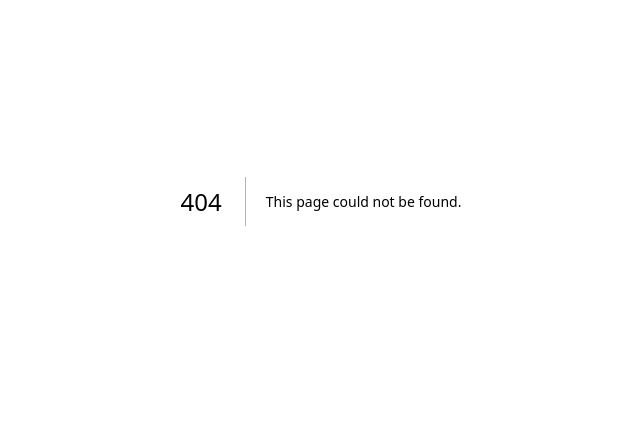
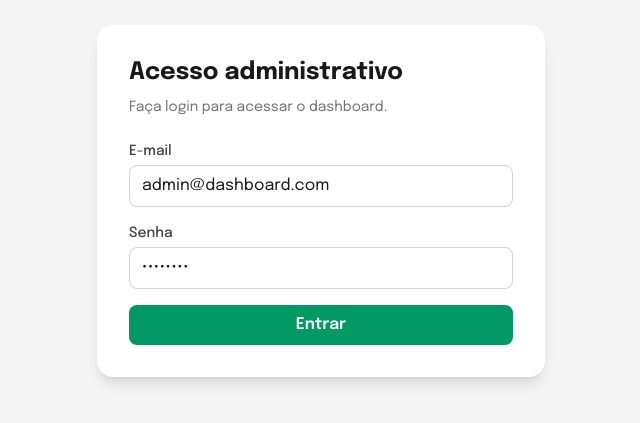
Before and after one commit to CaioRezende0/lp-start, a Next.js app: page /login in a window 1280 px wide. Before the commit this address had no page. Shown: the part 199-622 px from the top of the page, without its empty margins (319-959 px from the left). Built offline with nearby package versions, Linux system fonts and the light colour scheme.

Commit message:
feat: add admin login architecture and protected dashboard

```diff
--- /dev/null
+++ b/middleware.ts
@@ -0,0 +1,25 @@
+import { NextRequest, NextResponse } from 'next/server';
+import { verifySessionToken } from './src/lib/auth';
+
+export function middleware(request: NextRequest) {
+  const session = request.cookies.get('admin_session')?.value;
+  const isAuthenticated = Boolean(verifySessionToken(session));
+  const isAdminRoute = request.nextUrl.pathname.startsWith('/admin');
+  const isLoginRoute = request.nextUrl.pathname.startsWith('/login');
+
+  if (isAdminRoute && !isAuthenticated) {
+    const loginUrl = new URL('/login', request.url);
+    loginUrl.searchParams.set('callbackUrl', request.nextUrl.pathname);
+    return NextResponse.redirect(loginUrl);
+  }
+
+  if (isLoginRoute && isAuthenticated) {
+    return NextResponse.redirect(new URL('/admin', request.url));
+  }
+
+  return NextResponse.next();
+}
+
+export const config = {
+  matcher: ['/admin/:path*', '/login'],
+};
--- /dev/null
+++ b/src/app/admin/page.tsx
@@ -0,0 +1,37 @@
+import { cookies } from 'next/headers';
+import { verifySessionToken } from '@/lib/auth';
+import { LogoutButton } from '../components/admin/LogoutButton';
+
+const cards = [
+  { title: 'Novos usuários', value: '128', delta: '+14%' },
+  { title: 'Vendas no mês', value: 'R$ 84.320', delta: '+9%' },
+  { title: 'Tickets pendentes', value: '17', delta: '-3%' },
+  { title: 'Uptime', value: '99,98%', delta: '+0,01%' },
+];
+
+export default async function AdminPage() {
+  const token = (await cookies()).get('admin_session')?.value;
+  const user = verifySessionToken(token);
+
+  return (
+    <main className="min-h-screen bg-zinc-100">
+      <header className="flex items-center justify-between border-b bg-white px-6 py-4">
+        <div>
+          <p className="text-sm text-zinc-500">Dashboard administrativo</p>
+          <h1 className="text-xl font-bold text-zinc-900">Bem-vindo, {user?.name ?? 'Administrador'}</h1>
+        </div>
+        <LogoutButton />
+      </header>
+
+      <section className="grid gap-4 p-6 md:grid-cols-2 xl:grid-cols-4">
+        {cards.map((card) => (
+          <article key={card.title} className="rounded-xl bg-white p-5 shadow-sm">
+            <p className="text-sm text-zinc-500">{card.title}</p>
+            <p className="mt-2 text-2xl font-bold text-zinc-900">{card.value}</p>
+            <p className="mt-1 text-sm text-emerald-600">{card.delta}</p>
+          </article>
+        ))}
+      </section>
+    </main>
+  );
+}
--- /dev/null
+++ b/src/app/api/auth/login/route.ts
@@ -0,0 +1,25 @@
+import { NextResponse } from 'next/server';
+import { authenticateUser, createSessionToken } from '@/lib/auth';
+
+export async function POST(request: Request) {
+  const body = (await request.json()) as { email?: string; password?: string };
+
+  const user = authenticateUser(body.email ?? '', body.password ?? '');
+
+  if (!user) {
+    return NextResponse.json({ message: 'Credenciais inválidas.' }, { status: 401 });
+  }
+
+  const token = createSessionToken(user);
+
+  const response = NextResponse.json({ ok: true });
+  response.cookies.set('admin_session', token, {
+    httpOnly: true,
+    sameSite: 'lax',
+    secure: process.env.NODE_ENV === 'production',
+    path: '/',
+    maxAge: 60 * 60 * 8,
+  });
+
+  return response;
+}
--- /dev/null
+++ b/src/app/api/auth/logout/route.ts
@@ -0,0 +1,15 @@
+import { NextResponse } from 'next/server';
+
+export async function POST() {
+  const response = NextResponse.json({ ok: true });
+
+  response.cookies.set('admin_session', '', {
+    httpOnly: true,
+    sameSite: 'lax',
+    secure: process.env.NODE_ENV === 'production',
+    path: '/',
+    expires: new Date(0),
+  });
+
+  return response;
+}
--- /dev/null
+++ b/src/app/components/admin/LoginForm.tsx
@@ -0,0 +1,76 @@
+'use client';
+
+import { useState } from 'react';
+import { useRouter, useSearchParams } from 'next/navigation';
+
+export function LoginForm() {
+  const router = useRouter();
+  const searchParams = useSearchParams();
+  const [email, setEmail] = useState('admin@dashboard.com');
+  const [password, setPassword] = useState('admin123');
+  const [error, setError] = useState<string | null>(null);
+  const [loading, setLoading] = useState(false);
+
+  const callbackUrl = searchParams.get('callbackUrl') ?? '/admin';
+
+  async function handleSubmit(event: React.FormEvent<HTMLFormElement>) {
+    event.preventDefault();
+    setError(null);
+    setLoading(true);
+
+    const response = await fetch('/api/auth/login', {
+      method: 'POST',
+      headers: { 'Content-Type': 'application/json' },
+      body: JSON.stringify({ email, password }),
+    });
+
+    if (!response.ok) {
+      const body = (await response.json()) as { message?: string };
+      setError(body.message ?? 'Falha ao autenticar.');
+      setLoading(false);
+      return;
+    }
+
+    router.push(callbackUrl);
+    router.refresh();
+  }
+
+  return (
+    <form onSubmit={handleSubmit} className="w-full max-w-md rounded-2xl bg-white p-8 shadow-lg">
+      <h1 className="mb-2 text-2xl font-bold text-zinc-900">Acesso administrativo</h1>
+      <p className="mb-6 text-sm text-zinc-500">Faça login para acessar o dashboard.</p>
+
+      <label className="mb-4 block">
+        <span className="mb-1 block text-sm font-medium text-zinc-700">E-mail</span>
+        <input
+          type="email"
+          required
+          className="w-full rounded-lg border border-zinc-300 px-3 py-2 outline-none ring-emerald-200 focus:ring"
+          value={email}
+          onChange={(event) => setEmail(event.target.value)}
+        />
+      </label>
+
+      <label className="mb-4 block">
+        <span className="mb-1 block text-sm font-medium text-zinc-700">Senha</span>
+        <input
+          type="password"
+          required
+          className="w-full rounded-lg border border-zinc-300 px-3 py-2 outline-none ring-emerald-200 focus:ring"
+          value={password}
+          onChange={(event) => setPassword(event.target.value)}
+        />
+      </label>
+
+      {error && <p className="mb-4 rounded bg-red-50 p-2 text-sm text-red-600">{error}</p>}
+
+      <button
+        type="submit"
+        disabled={loading}
+        className="w-full rounded-lg bg-emerald-600 px-4 py-2 font-semibold text-white transition hover:bg-emerald-700 disabled:opacity-60"
+      >
+        {loading ? 'Entrando...' : 'Entrar'}
+      </button>
+    </form>
+  );
+}
--- /dev/null
+++ b/src/app/components/admin/LogoutButton.tsx
@@ -0,0 +1,19 @@
+'use client';
+
+import { useRouter } from 'next/navigation';
+
+export function LogoutButton() {
+  const router = useRouter();
+
+  async function handleLogout() {
+    await fetch('/api/auth/logout', { method: 'POST' });
+    router.push('/login');
+    router.refresh();
+  }
+
+  return (
+    <button onClick={handleLogout} className="rounded-lg bg-zinc-900 px-4 py-2 text-sm text-white hover:bg-zinc-700">
+      Sair
+    </button>
+  );
+}
--- /dev/null
+++ b/src/app/login/page.tsx
@@ -0,0 +1,9 @@
+import { LoginForm } from '../components/admin/LoginForm';
+
+export default function LoginPage() {
+  return (
+    <main className="flex min-h-screen items-center justify-center bg-zinc-100 p-6">
+      <LoginForm />
+    </main>
+  );
+}
--- /dev/null
+++ b/src/lib/auth.ts
@@ -0,0 +1,91 @@
+import crypto from 'node:crypto';
+
+const SESSION_SECRET = process.env.SESSION_SECRET ?? 'troque-esta-chave-em-producao';
+const ADMIN_EMAIL = process.env.ADMIN_EMAIL ?? 'admin@dashboard.com';
+const ADMIN_PASSWORD = process.env.ADMIN_PASSWORD ?? 'admin123';
+
+export type AdminUser = {
+  id: string;
+  name: string;
+  email: string;
+  role: 'admin';
+};
+
+type SessionPayload = {
+  sub: string;
+  name: string;
+  email: string;
+  role: 'admin';
+  exp: number;
+};
+
+const TOKEN_TTL_SECONDS = 60 * 60 * 8;
+
+function base64UrlEncode(value: string) {
+  return Buffer.from(value)
+    .toString('base64')
+    .replace(/=/g, '')
+    .replace(/\+/g, '-')
+    .replace(/\//g, '_');
+}
+
+function base64UrlDecode(value: string) {
+  const base64 = value.replace(/-/g, '+').replace(/_/g, '/');
+  const padded = base64.padEnd(base64.length + ((4 - (base64.length % 4)) % 4), '=');
+  return Buffer.from(padded, 'base64').toString('utf-8');
+}
+
+function sign(payloadBase64: string) {
+  return crypto.createHmac('sha256', SESSION_SECRET).update(payloadBase64).digest('hex');
+}
+
+export function authenticateUser(email: string, password: string): AdminUser | null {
+  if (email !== ADMIN_EMAIL || password !== ADMIN_PASSWORD) return null;
+
+  return {
+    id: 'admin-1',
+    name: 'Administrador',
+    email,
+    role: 'admin',
+  };
+}
+
+export function createSessionToken(user: AdminUser) {
+  const payload: SessionPayload = {
+    sub: user.id,
+    name: user.name,
+    email: user.email,
+    role: user.role,
+    exp: Math.floor(Date.now() / 1000) + TOKEN_TTL_SECONDS,
+  };
+
+  const encoded = base64UrlEncode(JSON.stringify(payload));
+  const signature = sign(encoded);
+
+  return `${encoded}.${signature}`;
+}
+
+export function verifySessionToken(token: string | undefined): AdminUser | null {
+  if (!token || !token.includes('.')) return null;
+  const [encoded, signature] = token.split('.');
+
+  if (!encoded || !signature) return null;
+
+  const expected = sign(encoded);
+  if (!crypto.timingSafeEqual(Buffer.from(signature), Buffer.from(expected))) return null;
+
+  try {
+    const payload = JSON.parse(base64UrlDecode(encoded)) as SessionPayload;
+
+    if (payload.exp <= Math.floor(Date.now() / 1000)) return null;
+
+    return {
+      id: payload.sub,
+      name: payload.name,
+      email: payload.email,
+      role: payload.role,
+    };
+  } catch {
+    return null;
+  }
+}
```
Also changed, not shown: 1 other file (tests, documents, lock files or other folders).
